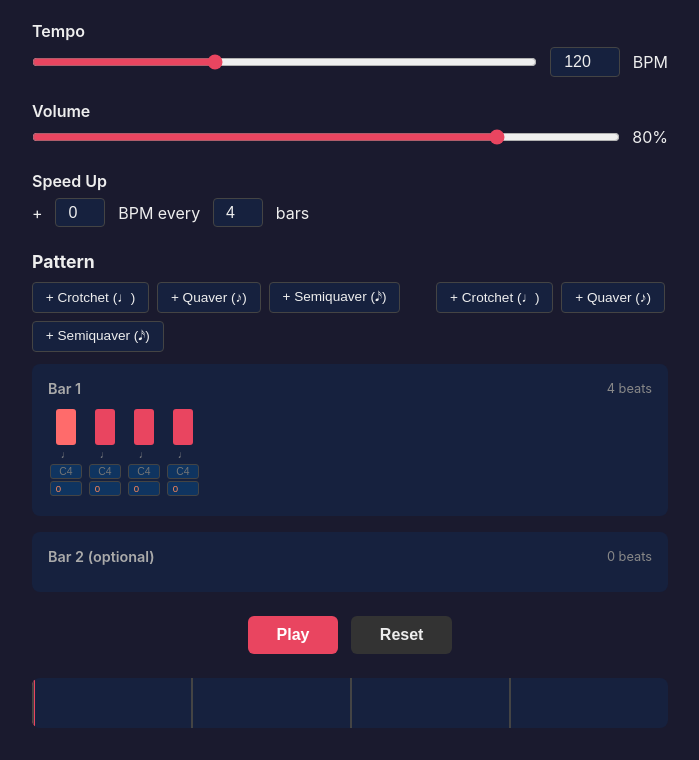
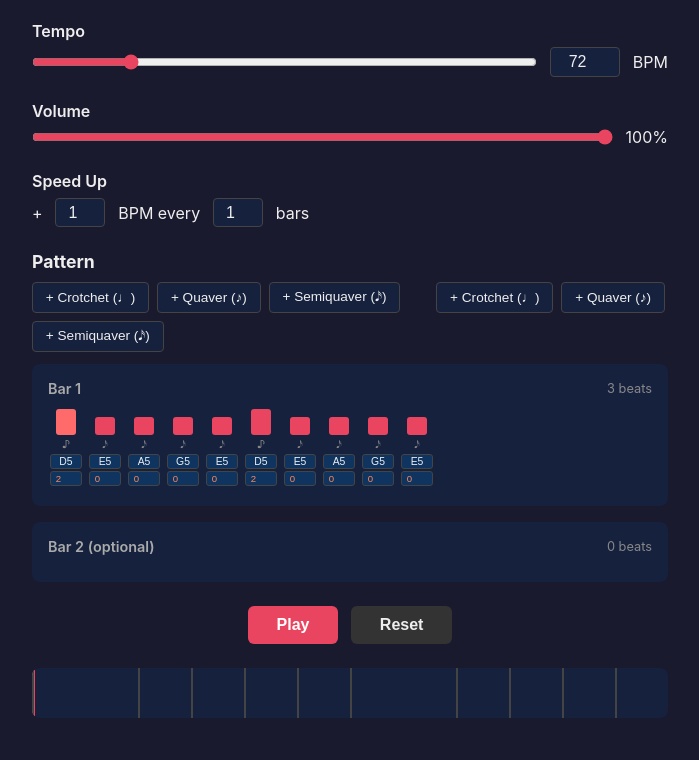
Before and after one commit to ianmackay123/metronome, a plain HTML site: page index.html in a window 1280 px wide. Shown: the part 70-830 px from the top of the page, without its empty margins (290-989 px from the left). Drawn offline with Linux system fonts and the light colour scheme.

Commit message:
Set default pattern to D5/E5/A5/G5 quaver/semiquaver pattern at 72 BPM

```diff
--- a/index.html
+++ b/index.html
@@ -586,7 +586,11 @@
         speedUpBpm = s.speedUpBpm || 0;
         speedUpBars = s.speedUpBars || 4;
       } else {
-        bars[0] = [{type:'crotchet',note:'',bend:0},{type:'crotchet',note:'',bend:0},{type:'crotchet',note:'',bend:0},{type:'crotchet',note:'',bend:0}];
+        bars = [[{type:"quaver",note:"D5",bend:2},{type:"semiquaver",note:"E5",bend:0},{type:"semiquaver",note:"A5",bend:0},{type:"semiquaver",note:"G5",bend:0},{type:"semiquaver",note:"E5",bend:0},{type:"quaver",note:"D5",bend:2},{type:"semiquaver",note:"E5",bend:0},{type:"semiquaver",note:"A5",bend:0},{type:"semiquaver",note:"G5",bend:0},{type:"semiquaver",note:"E5",bend:0}],[]];
+        tempo = 72;
+        volume = 1;
+        speedUpBpm = 1;
+        speedUpBars = 1;
       }
       tempoSlider.value = tempo;
       tempoInput.value = tempo;
```
